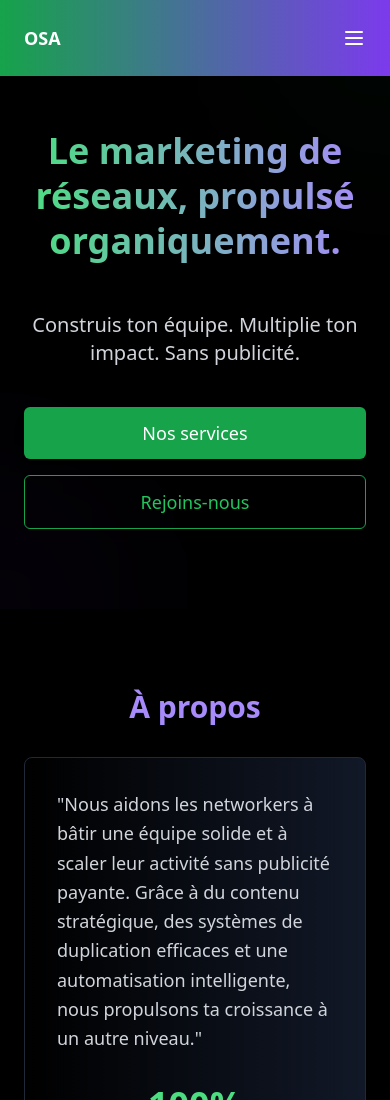
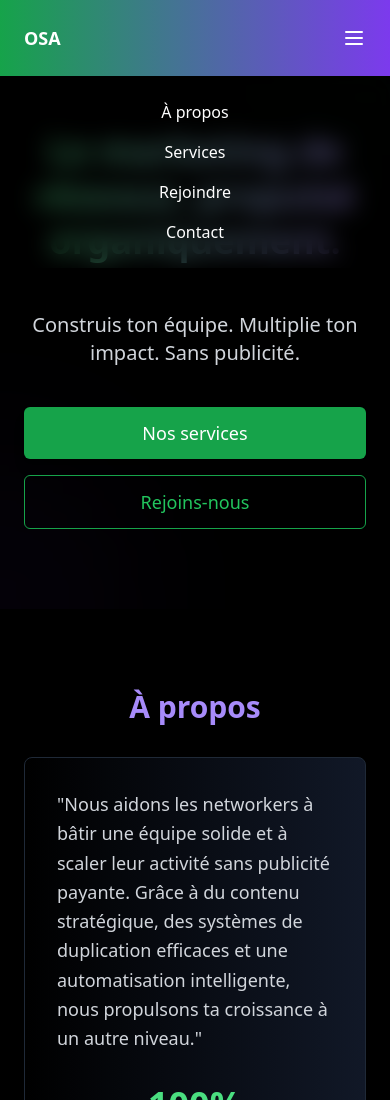
Before and after one commit to MichelDuval/MichelDuval.github.io, a plain HTML site: page index.html in a window 390 px wide. Shown: the top 1100 px of the page. Drawn offline with nearby package versions, Linux system fonts and the light colour scheme.

Commit message:
19-05 deuxième modification -témoignages -nav barre responsive

```diff
--- a/index.html
+++ b/index.html
@@ -19,7 +19,7 @@
                         <div class="text-white font-bold text-lg">OSA</div>
                         <h1 class="text-xl font-bold text-white hidden sm:block">Organic Scaling Agency</h1>
                     </div>
-                    <ul id="mobile-menu" class="hidden md:flex space-x-6">
+                    <ul class="hidden md:flex space-x-6">
                         <li><a href="#about" class="text-white hover:text-green-300 transition-colors duration-200">À propos</a></li>
                         <li><a href="#services" class="text-white hover:text-green-300 transition-colors duration-200">Services</a></li>
                         <li><a href="#join" class="text-white hover:text-green-300 transition-colors duration-200">Rejoindre</a></li>
@@ -32,6 +32,14 @@
                             <line x1="4" x2="20" y1="18" y2="18"></line>
                         </svg>
                     </button>
+                    <div id="mobile-menu" class="md:hidden absolute top-full left-0 right-0 bg-black/50 backdrop-blur-md">
+                        <ul class="flex flex-col items-center py-4">
+                            <li class="py-2"><a href="#about" class="text-white hover:text-green-300 transition-colors duration-200">À propos</a></li>
+                            <li class="py-2"><a href="#services" class="text-white hover:text-green-300 transition-colors duration-200">Services</a></li>
+                            <li class="py-2"><a href="#join" class="text-white hover:text-green-300 transition-colors duration-200">Rejoindre</a></li>
+                            <li class="py-2"><a href="#contact" class="text-white hover:text-green-300 transition-colors duration-200">Contact</a></li>
+                        </ul>
+                    </div>
                 </div>
             </nav>
 <!-- Atrium -->
```
